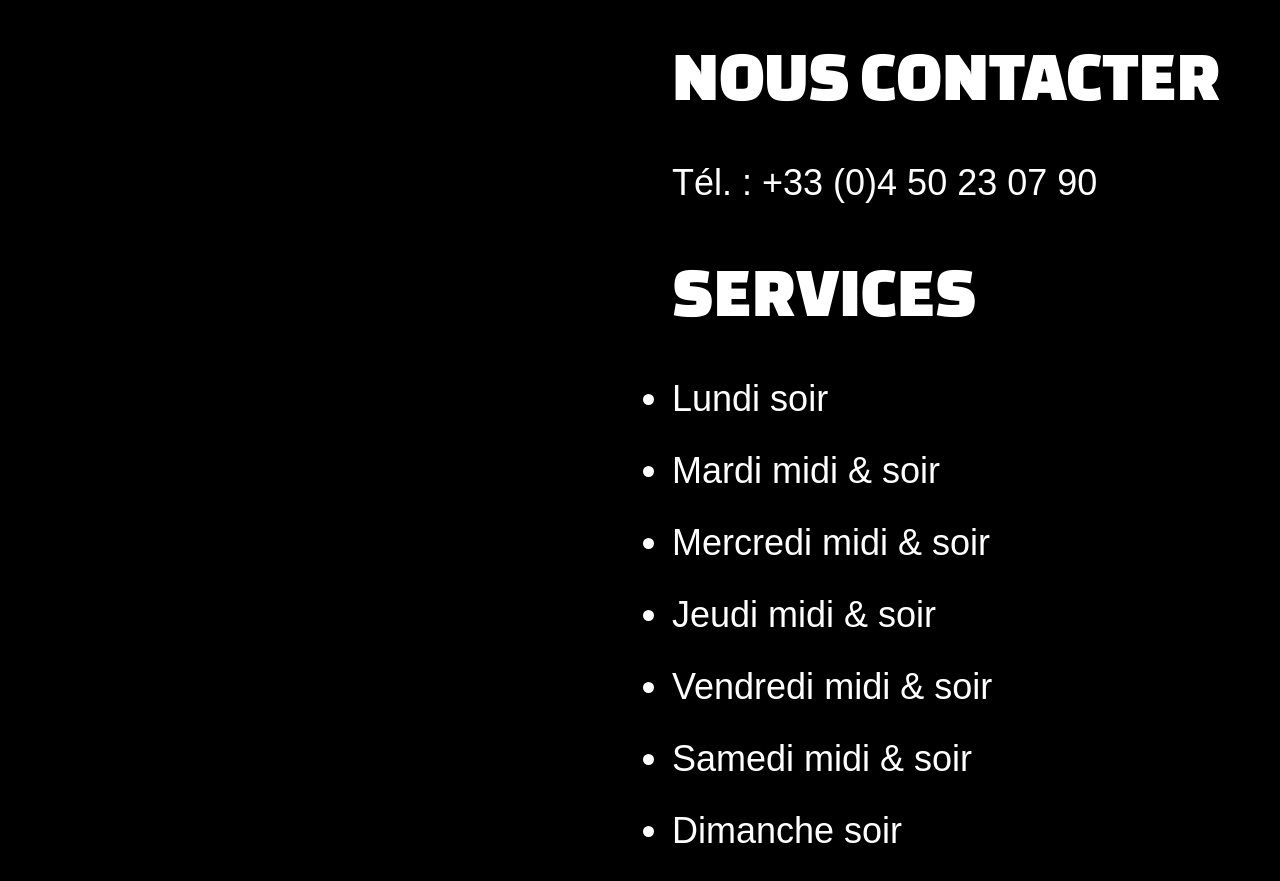
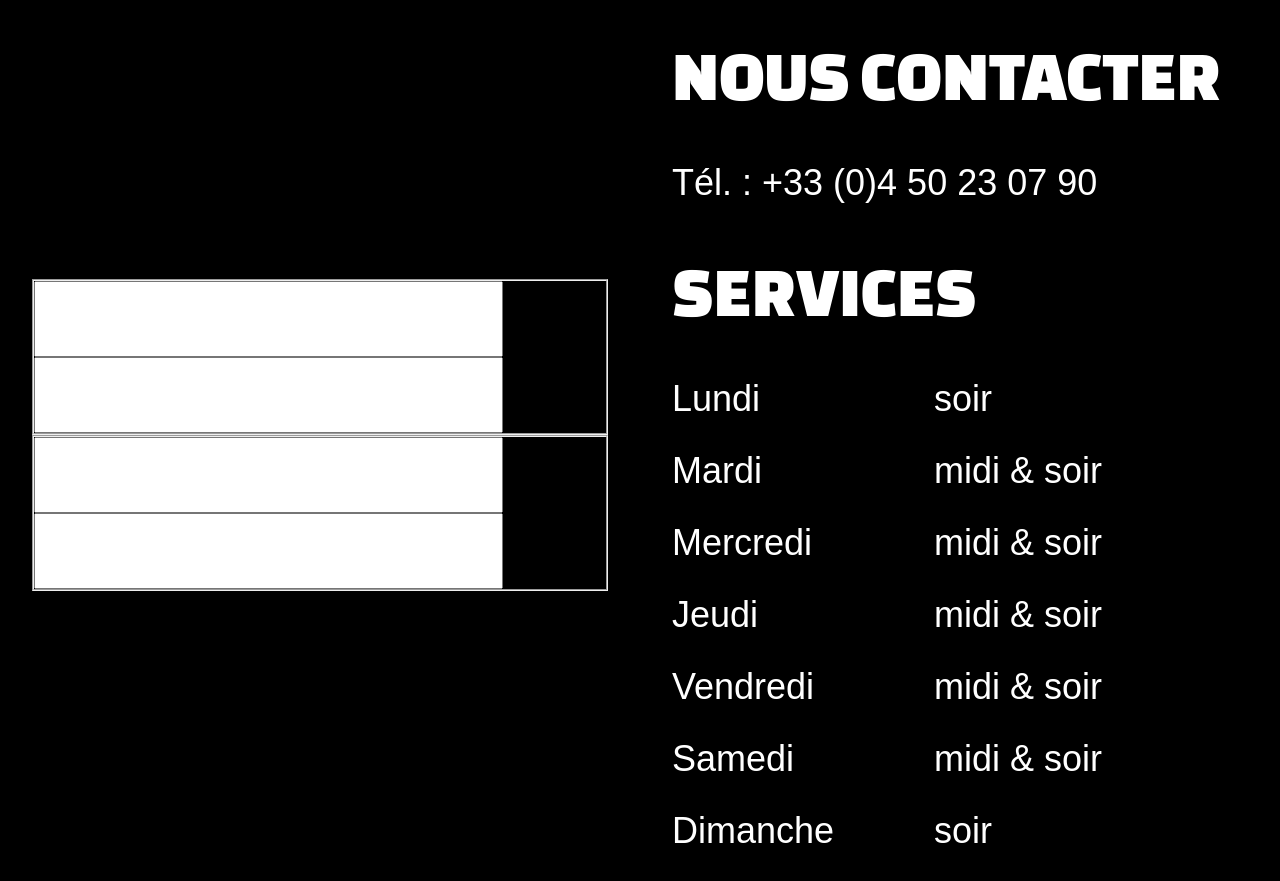
Before and after one commit to EngelibertTom/eco-conception, a plain HTML site: page nous-trouver.html in a window 1280 px wide. Shown: the part 1661-2542 px from the top of the page. Drawn offline with Linux system fonts and the light colour scheme.

Commit message:
nous-trouver

```diff
--- a/nous-trouver.html
+++ b/nous-trouver.html
@@ -15,6 +15,7 @@
 	<div id="title">
 		<h1><span id="logo"><img src="" alt=""></span> Le pavillon gourmand</h1>
 	</div>
+
 	<nav>
 		<ul>
 			<li>Un lieu</li>
@@ -22,10 +23,12 @@
 			<li>Nous trouver</li>
 		</ul>
 	</nav>
+
 	<p id="baseline">Restaurant gastronomique végétal & lacustre 3* michelin annecy</p>
 </header>
+
 <main>
-	<section>
+	<section class="main-bg">
 		<div class="section-part">
 			<div>
 				<h2>Accès</h2>
@@ -37,47 +40,74 @@
 		</div>
 
 		<div class="section-part">
+			<iframe
+					width="600"
+					height="450"
+					style="border:0"
+					loading="lazy"
+					allowfullscreen
+					referrerpolicy="no-referrer-when-downgrade"
+					src="https://www.google.com/maps/embed/v1/place?key=API_KEY
+    &q=Space+Needle,Seattle+WA">
+			</iframe>
 		</div>
 	</section>
 
 	<section>
 		<div class="section-part">
 			<div>
+				<div>
 					<h2>Nous contacter</h2>
 					<p>Tél. : +33 (0)4 50 23 07 90</p>
+				</div>
 
+				<div>
 					<h2>Services</h2>
 					<ul>
 						<li>
-						<span>Lundi</span> <span>soir</span>
+							<span>Lundi</span> soir
 						</li>
 						<li>
-						<span>Mardi</span> <span>midi & soir</span>
+							<span>Mardi</span> midi & soir
 						</li>
 						<li>
-						<span>Mercredi</span> <span>midi & soir</span>
+							<span>Mercredi</span> midi & soir
 						</li>
 						<li>
-						<span>Jeudi</span> <span>midi & soir</span>
+							<span>Jeudi</span> midi & soir
 						</li>
 						<li>
-						<span>Vendredi</span> <span>midi & soir</span>
+							<span>Vendredi</span> midi & soir
 						</li>
 						<li>
-						<span>Samedi</span> <span>midi & soir</span>
+							<span>Samedi</span> midi & soir
 						</li>
 						<li>
-						<span>Dimanche</span> <span>soir</span>
+							<span>Dimanche</span> soir
 						</li>
 					</ul>
 				</div>
 			</div>
+		</div>
 
 		<div class="section-part">
+			<div>
+				<form action="">
+					<fieldset>
+						<input type="text" />
+						<input type="text" />
+					</fieldset>
 
+					<fieldset>
+						<input type="text" />
+						<input type="text" />
+					</fieldset>
+				</form>
+			</div>
 		</div>
 	</section>
 </main>
+
 <footer>
 
 </footer>
--- a/styles/nous-trouver.css
+++ b/styles/nous-trouver.css
@@ -3,12 +3,21 @@ body {
     color: white;
 }
 
-div:has(.day+.opening-time) {
+header {
+    background: url("../assets/images/header-background-nous-trouver.webp") no-repeat;
+    background-size: contain;
+}
+
+ul {
+    padding: 0;
+}
+
+li {
     width: 100%;
-    display: flex;
-    flex-direction: column;
+    list-style: none;
+}
 
-    & > .day, .opening-time {
-        width: 50%;
-    }
+span {
+    display: inline-block;
+    width: 7em;
 }
```
Also changed, not shown: 1 other file. Lines whose indentation alone changed are shown as unchanged.
